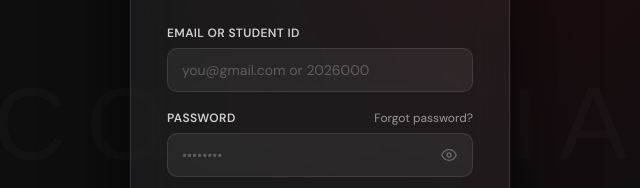
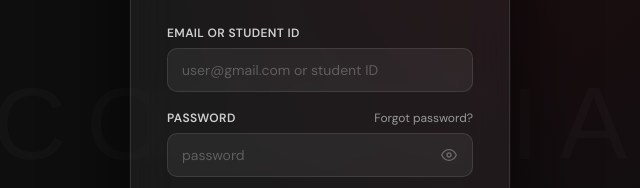
Before and after one commit to Dannichi/Cognitia-LMS-WebSystem, a plain HTML site: page cognitia/login.html in a window 1280 px wide. Shown: the part 276-464 px from the top of the page, 608-1248 px from the left. Drawn offline with Linux system fonts and the light colour scheme; a web font is replaced by a local one.

Commit message:
innit commit

```diff
--- a/cognitia/login.html
+++ b/cognitia/login.html
@@ -65,7 +65,7 @@
 							type="text"
 							id="username-input"
 							name="credential"
-							placeholder="you@gmail.com or 2026000"
+							placeholder="user@gmail.com or student ID"
 							autocomplete="off"
 							required
 						/>
@@ -83,7 +83,7 @@
 								type="password"
 								id="password-input"
 								name="password"
-								placeholder="••••••••"
+								placeholder="password"
 								autocomplete="current-password"
 								required
 							/>
```
